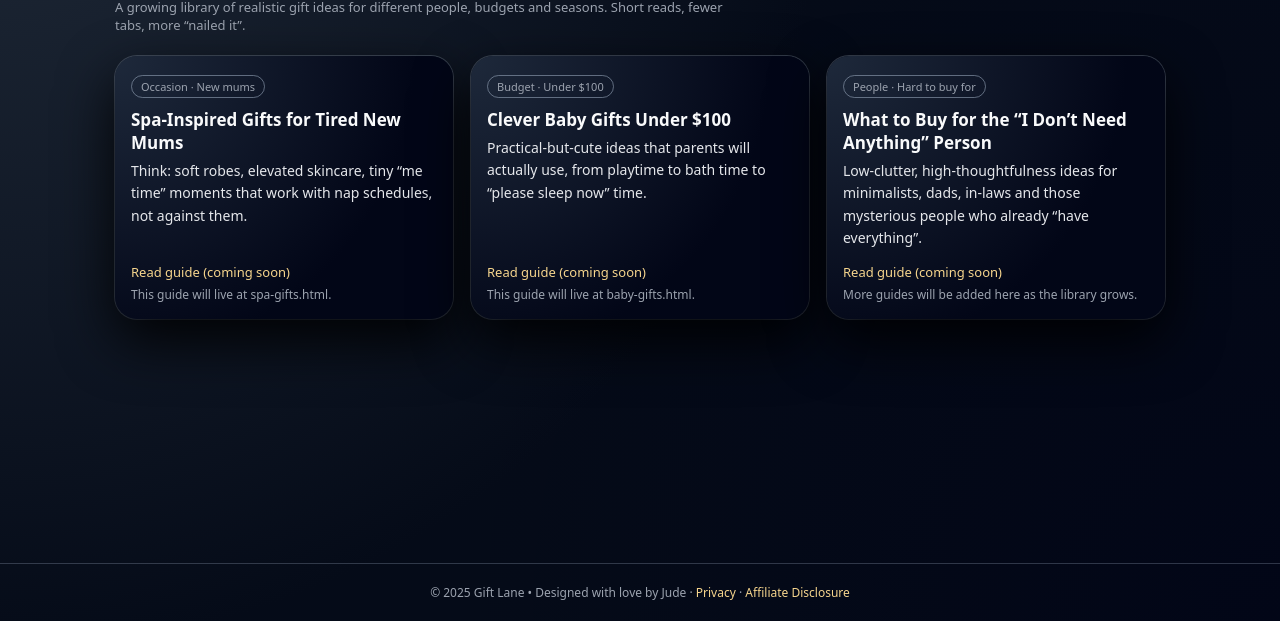
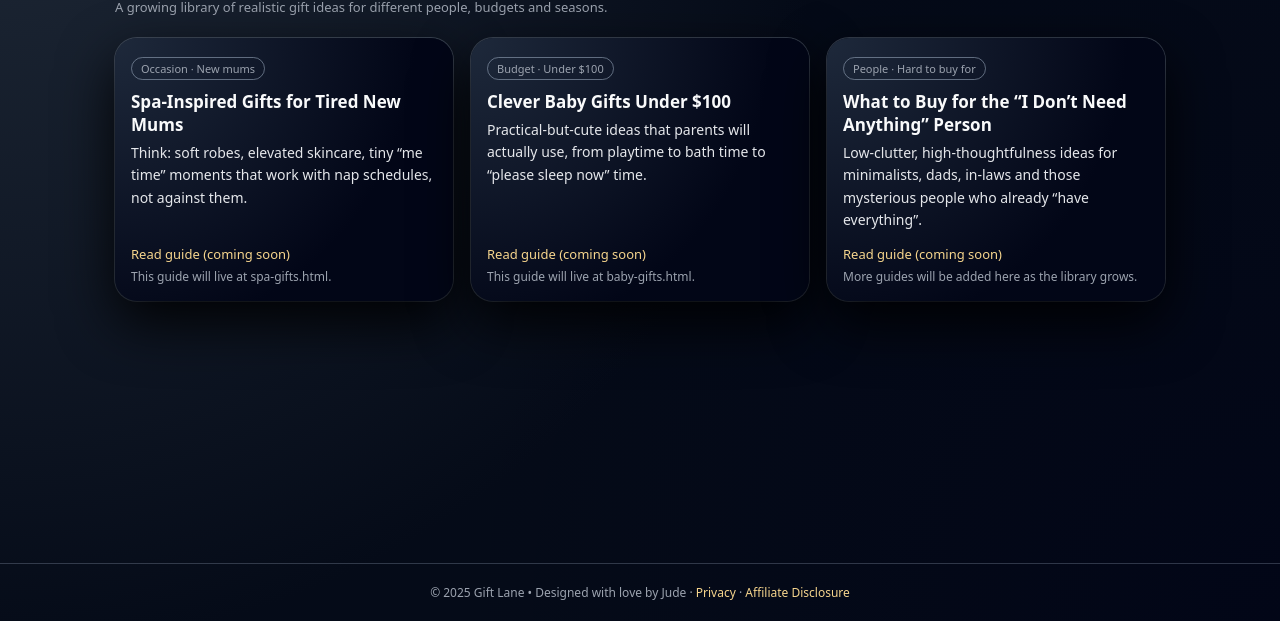
Before and after one commit to giftfairy/gift-concierge, a website: page public/blog.html in a window 1280 px wide. Shown: the part 179-800 px from the top of the page. Drawn offline with Linux system fonts and the light colour scheme.

Commit message:
Update blog.html

```diff
--- a/public/blog.html
+++ b/public/blog.html
@@ -253,7 +253,7 @@
       <h1>Guides for all your “what do I buy?” moments</h1>
       <p class="meta-line">
         A growing library of realistic gift ideas for different people, budgets
-        and seasons. Short reads, fewer tabs, more “nailed it”.
+        and seasons.
       </p>
 
       <div class="grid">
```
